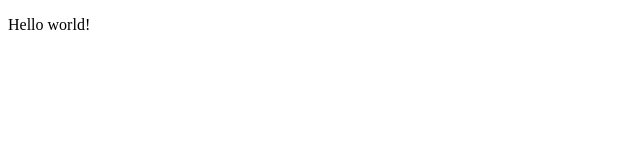
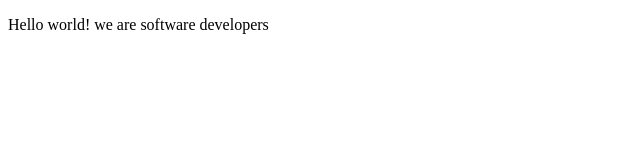
Before and after one commit to iamtheNextQUANT/min_istry, a plain HTML site: page index.html in a window 1280 px wide. Shown: the whole page, without its empty margins (0-640 px from the left). Drawn offline with Linux system fonts and the light colour scheme.

Commit message:
updated Hello World

```diff
--- a/index.html
+++ b/index.html
@@ -7,7 +7,7 @@
     <title>Document</title>
 </head>
 <body>
-    <P>Hello world!</P>
+    <P>Hello world! we are software developers</P>
 
 </body>
 </html>
```
